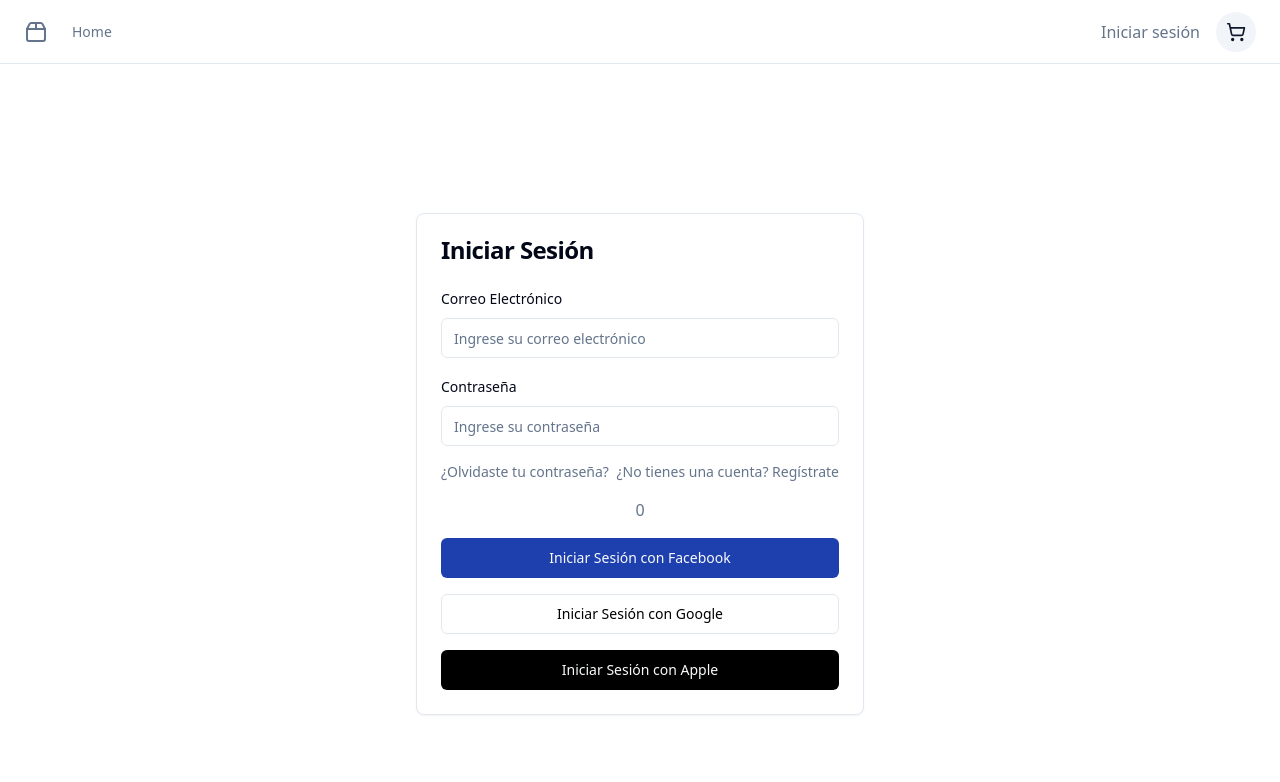
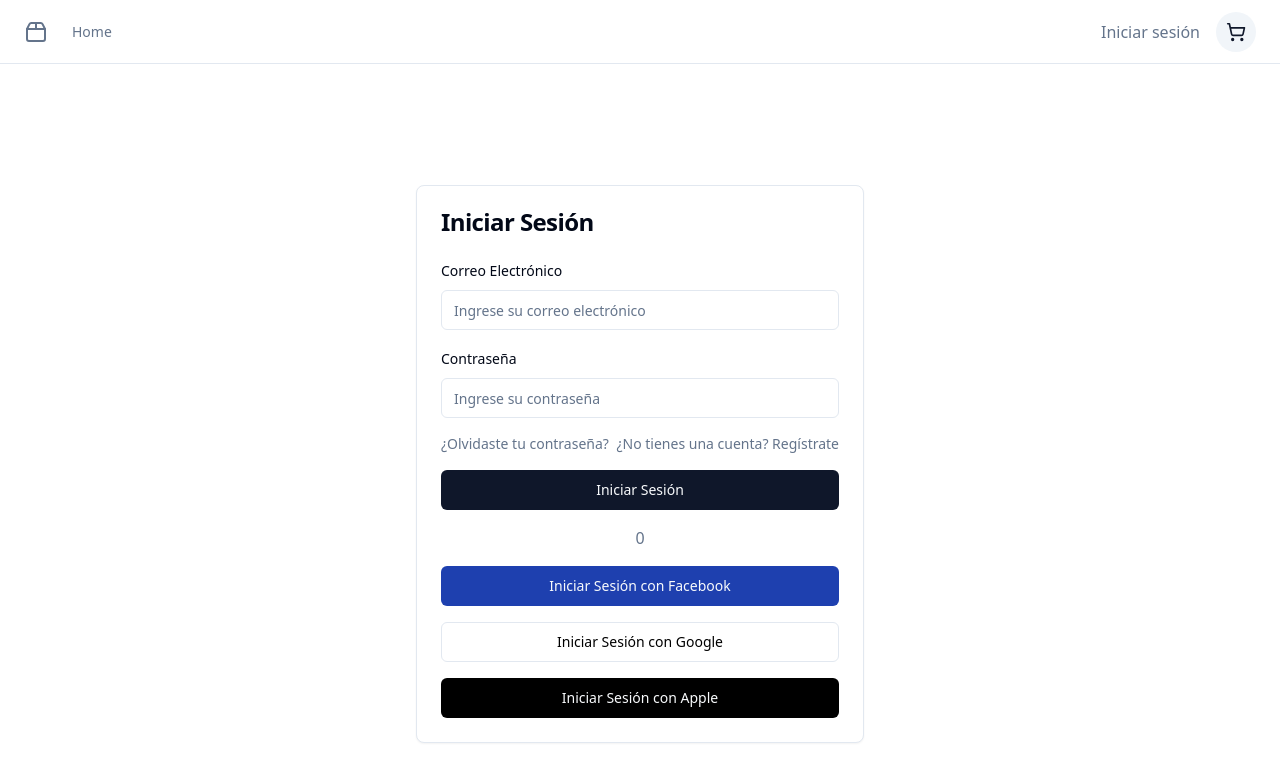
Before and after one commit to GPT-Engineer-App/lunch-shop-mobile, a React (Vite) app: page /login in a window 1280 px wide. Shown: the top 782 px of the page. Built offline with nearby package versions, Linux system fonts and the light colour scheme.

Commit message:
Add submit button to login form on login screen.

```diff
--- a/src/pages/Login.jsx
+++ b/src/pages/Login.jsx
@@ -64,6 +64,7 @@ const Login = () => {
                   ¿No tienes una cuenta? Regístrate
                 </Link>
               </div>
+              <Button type="submit" className="w-full">Iniciar Sesión</Button>
               <div className="flex items-center justify-center space-x-2 mt-4">
                 <span className="text-muted-foreground">0</span>
               </div>
```
